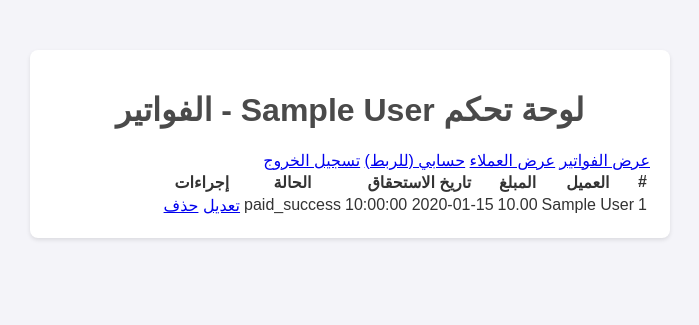
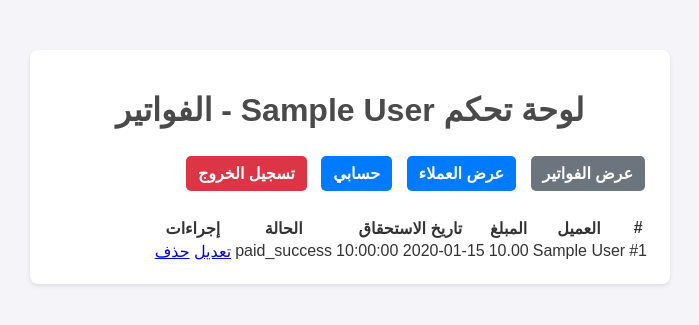
Before and after one commit to abdulmalektaha/bizflow, a PHP site: page / in a window 1280 px wide. Shown: the top 325 px of the page, without its empty margins (290-989 px from the left). Run offline with PHP 8.4, Linux system fonts and the light colour scheme; the visitor is signed in with stand-in values (Sample User, id 1); tables that the repository leaves empty or names only in its code hold one stand-in row (values such as "Sample post"); some libraries are stand-ins or nearby versions.

Commit message:
Update index.php

```diff
--- a/index.php
+++ b/index.php
@@ -1,78 +1,117 @@
 <?php
 // [1. بدء الجلسة والاتصال]
-// يجب أن يكون session_start() في config.php هو السطر الأول
+// يتطلب أن يكون config.php يبدأ بـ session_start()
 require_once 'config.php';
 
-// [2. حارس الأمان (Authentication Guard)]
-// التحقق مما إذا كان المستخدم مسجلاً دخوله
+// [2. حارس الأمان]
+// التأكد من أن المستخدم مسجل دخوله
 if (!isset($_SESSION['user_id'])) {
-    // إذا لم يكن مسجلاً دخوله، أعد توجيهه إلى صفحة تسجيل الدخول
-    header("Location: login.php");
+    // إذا لم يكن مسجل دخوله، أعد توجيهه إلى صفحة تسجيل الدخول
+    header("Location: login.php?message=Please login first");
     exit();
 }
 
-// [3. جلب بيانات المستخدم الحالي من الجلسة]
+// [3. جلب بيانات المستخدم من الجلسة]
 $current_user_id = $_SESSION['user_id'];
-$current_company_name = $_SESSION['company_name'] ?? 'BizFlow'; // اسم افتراضي
+$company_name = $_SESSION['company_name'] ?? 'BizFlow'; // اسم الشركة أو اسم افتراضي
 
-// [4. جلب رسائل الحالة (Success/Error Messages) من الجلسة]
-$success_message = $_SESSION['success_message'] ?? null;
-$error_message = $_SESSION['error_message'] ?? null;
-// مسح الرسائل بعد عرضها لمنع ظهورها مرة أخرى عند تحديث الصفحة
-unset($_SESSION['success_message']);
-unset($_SESSION['error_message']);
+// [4. معالجة تحديث حالة الفاتورة (mark_paid)]
+if (isset($_GET['action']) && $_GET['action'] == 'mark_paid' && isset($_GET['id'])) {
+    try {
+        $invoice_id_to_update = $_GET['id'];
 
-// [5. جلب الفواتير (المصفاة) الخاصة بهذا المستخدم فقط]
+        // !! تأمين إضافي: التأكد من أن الفاتورة ملك للمستخدم الحالي قبل تحديثها !!
+        $update_sql = "UPDATE invoices SET status = 'paid' WHERE invoice_id = :id AND user_id = :user_id";
+        $stmt = $db_connection->prepare($update_sql);
+        $stmt->execute([':id' => $invoice_id_to_update, ':user_id' => $current_user_id]);
+
+        // إعادة توجيه مع رسالة نجاح
+        header("Location: index.php?status=paid_success");
+        exit();
+    } catch (PDOException $e) {
+        // في حالة حدوث خطأ
+        header("Location: index.php?status=paid_error");
+        exit();
+    }
+}
+
+// [5. معالجة الحذف (إذا تم الإرسال من هذا النموذج)]
+// (تم نقل المنطق الرئيسي إلى delete_invoice.php، ولكن يمكن تركه هنا كمرجع أو إزالته)
+
+// [6. جلب بيانات الفواتير (للمستخدم الحالي فقط!)]
 $invoices = [];
 try {
-    // [تحديث الأمان]
-    // اختر فقط الفواتير التي يملكها المستخدم الحالي (user_id)
+    // !! تصفية البيانات: جلب الفواتير المرتبطة بـ user_id الحالي فقط !!
     $sql = "SELECT i.invoice_id, i.amount, i.status, i.due_date, c.first_name, c.last_name
             FROM invoices AS i
             JOIN customers AS c ON i.customer_id = c.customer_id
             WHERE i.user_id = :user_id
             ORDER BY i.creation_date DESC";
     $stmt = $db_connection->prepare($sql);
-    $stmt->execute(['user_id' => $current_user_id]);
+    $stmt->execute([':user_id' => $current_user_id]);
     $invoices = $stmt->fetchAll(PDO::FETCH_ASSOC);
+} catch (PDOException $e) {
+    // معالجة خطأ جلب البيانات (يمكن عرض رسالة خطأ)
+    $error_message = "خطأ في جلب الفواتير: " . $e->getMessage();
+}
 
-} catch (PDOException $e) {
-    // تسجيل الخطأ بدلاً من عرضه للمستخدم
-    logError("index.php - PDOException: " . $e->getMessage());
-    $error_message = "حدث خطأ أثناء جلب الفواتير. يرجى المحاولة لاحقًا.";
+// [7. معالجة رسائل الحالة (للتنبيهات)]
+$message = '';
+if (isset($_GET['status'])) {
+    if ($_GET['status'] == 'paid_success') {
+        $message = '<div class="message success">تم تحديث حالة الفاتورة إلى "مدفوعة" بنجاح!</div>';
+    }
+    if ($_GET['status'] == 'delete_success') {
+        $message = '<div class="message success">تم حذف الفاتورة بنجاح!</div>';
+    }
+    if ($_GET['status'] == 'edit_success') {
+        $message = '<div class="message success">تم تعديل الفاتورة بنجاح!</div>';
+    }
 }
 ?>
 <!DOCTYPE html>
 <html lang="ar" dir="rtl">
 <head>
     <meta charset="UTF-8">
-    <!-- [تحديث] استخدام اسم الشركة الديناميكي في العنوان -->
-    <title>لوحة التحكم - <?php echo htmlspecialchars($current_company_name); ?></title>
+    <meta name="viewport" content="width=device-width, initial-scale=1.0">
+    <!-- استخدام اسم الشركة من الجلسة -->
+    <title>لوحة تحكم <?php echo htmlspecialchars($company_name); ?> - الفواتير</title>
     <link rel="stylesheet" href="style.css">
+    <style>
+        /* (يمكن نقل هذا إلى style.css لاحقًا) */
+        .message { padding: 10px; margin-bottom: 15px; border-radius: 5px; text-align: center; }
+        .success { background-color: #d4edda; color: #155724; border: 1px solid #c3e6cb; }
+        .error { background-color: #f8d7da; color: #721c24; border: 1px solid #f5c6cb; }
+        .nav-link {
+            display: inline-block;
+            background-color: #007bff;
+            color: white;
+            padding: 8px 12px;
+            text-decoration: none;
+            border-radius: 5px;
+            font-weight: bold;
+            margin: 5px;
+        }
+        .nav-link:hover { background-color: #0056b3; }
+        .nav-bar { margin-bottom: 20px; }
+    </style>
 </head>
 <body>
     <div class="container">
 
-        <!-- شريط التنقل العلوي -->
-        <div class="header-nav">
-            <!-- [تحديث] استخدام اسم الشركة الديناميكي -->
-            <h1>لوحة تحكم <?php echo htmlspecialchars($current_company_name); ?> - الفواتير</h1>
-            <div>
-                <!-- [تحديث] الروابط أصبحت جزءًا من شريط التنقل -->
-                <a href="index.php" class="nav-link active">عرض الفواتير</a>
-                <a href="customers.php" class="nav-link">عرض العملاء</a>
-                <a href="account.php" class="nav-link">حسابي (للربط)</a>
-                <a href="logout.php" class="nav-link logout-btn">تسجيل الخروج</a>
-            </div>
+        <!-- استخدام اسم الشركة من الجلسة -->
+        <h1>لوحة تحكم <?php echo htmlspecialchars($company_name); ?> - الفواتير</h1>
+
+        <!-- شريط التنقل -->
+        <div class="nav-bar">
+            <a href="index.php" class="nav-link" style="background-color: #6c757d;">عرض الفواتير</a>
+            <a href="customers.php" class="nav-link">عرض العملاء</a>
+            <a href="account.php" class="nav-link">حسابي</a>
+            <a href="logout.php" class="nav-link" style="background-color: #dc3545;">تسجيل الخروج</a>
         </div>
 
-        <!-- عرض رسائل النجاح أو الخطأ -->
-        <?php if ($success_message): ?>
-            <p class="message success-message"><?php echo htmlspecialchars($success_message); ?></p>
-        <?php endif; ?>
-        <?php if ($error_message): ?>
-            <p class="message error-message"><?php echo htmlspecialchars($error_message); ?></p>
-        <?php endif; ?>
+        <!-- عرض رسائل النجاح/الخطأ -->
+        <?php echo $message; ?>
 
         <table>
             <thead>
@@ -82,40 +121,55 @@ try {
                     <th>المبلغ</th>
                     <th>تاريخ الاستحقاق</th>
                     <th>الحالة</th>
-                    <th class="actions-column">إجراءات</th>
+                    <th>إجراءات</th>
                 </tr>
             </thead>
             <tbody>
-                <?php if (empty($invoices)): ?>
+                <?php if (isset($error_message)): ?>
                     <tr>
-                        <!-- [تحديث] التأكد من أن الرسالة تشمل كل الأعمدة -->
-                        <td colspan="6" style="text-align: center;">لا توجد فواتير لعرضها حاليًا. (جرب إضافة فاتورة جديدة عبر البوت!)</td>
+                        <td colspan="6" style="text-align: center; color: red;"><?php echo htmlspecialchars($error_message); ?></td>
+                    </tr>
+                <?php elseif (empty($invoices)): ?>
+                    <tr>
+                        <td colspan="6" style="text-align: center;">
+                            لا توجد فواتير لعرضها حاليًا. (جرب إضافة فاتورة جديدة عبر البوت!)
+                        </td>
                     </tr>
                 <?php else: ?>
                     <?php foreach ($invoices as $invoice): ?>
                         <tr>
-                            <td><?php echo htmlspecialchars($invoice['invoice_id']); ?></td>
+                            <td>#<?php echo htmlspecialchars($invoice['invoice_id']); ?></td>
                             <td><?php echo htmlspecialchars($invoice['first_name'] . ' ' . $invoice['last_name']); ?></td>
                             <td><?php echo htmlspecialchars(number_format($invoice['amount'], 2)); ?></td>
                             <td><?php echo htmlspecialchars($invoice['due_date']); ?></td>
                             <td>
                                 <span class="status-<?php echo htmlspecialchars($invoice['status']); ?>">
                                     <?php
-                                    if ($invoice['status'] == 'paid') echo 'مدفوعة';
-                                    elseif ($invoice['status'] == 'pending') echo 'قيد الانتظار';
-                                    elseif ($invoice['status'] == 'cancelled') echo 'ملغاة';
-                                    else echo htmlspecialchars($invoice['status']);
+                                    if ($invoice['status'] == 'paid') {
+                                        echo 'مدفوعة';
+                                    } elseif ($invoice['status'] == 'pending') {
+                                        echo 'قيد الانتظار';
+                                    } elseif ($invoice['status'] == 'cancelled') {
+                                        echo 'ملغاة';
+                                    } else {
+                                        echo htmlspecialchars($invoice['status']);
+                                    }
                                     ?>
                                 </span>
                             </td>
-                            <!-- [تحديث] إضافة روابط التعديل والحذف -->
                             <td class="actions-links">
+                                <!-- [تعديل] رابط لتحديد كمدفوعة (فقط إذا لم تكن مدفوعة) -->
                                 <?php if ($invoice['status'] == 'pending'): ?>
-                                    <!-- هذا الرابط من الكود الأصلي، يبدو أنه يقوم بالتحديث مباشرة -->
-                                    <a href="edit_invoice.php?action=mark_paid&id=<?php echo $invoice['invoice_id']; ?>" class="action-link" onclick="return confirm('هل أنت متأكد من تحديث حالة الفاتورة إلى مدفوعة؟');">دُفعت</a>
+                                    <a href="index.php?action=mark_paid&id=<?php echo $invoice['invoice_id']; ?>"
+                                       onclick="return confirm('هل أنت متأكد من تحديث حالة الفاتورة إلى مدفوعة؟');">تحديد كمدفوعة</a>
                                 <?php endif; ?>
-                                <a href="edit_invoice.php?id=<?php echo $invoice['invoice_id']; ?>" class="action-link edit">تعديل</a>
-                                <a href="delete_invoice.php?id=<?php echo $invoice['invoice_id']; ?>" class="action-link delete" onclick="return confirm('هل أنت متأكد من حذف هذه الفاتورة؟ لا يمكن التراجع عن هذا الإجراء.');">حذف</a>
+
+                                <!-- [جديد] رابط التعديل -->
+                                <a href="edit_invoice.php?id=<?php echo $invoice['invoice_id']; ?>" class="edit-link">تعديل</a>
+
+                                <!-- [جديد] رابط الحذف -->
+                                <a href="delete_invoice.php?id=<?php echo $invoice['invoice_id']; ?>" class="delete-link"
+                                   onclick="return confirm('هل أنت متأكد من حذف هذه الفاتورة؟ لا يمكن التراجع عن هذا الإجراء.');">حذف</a>
                             </td>
                         </tr>
                     <?php endforeach; ?>
```
